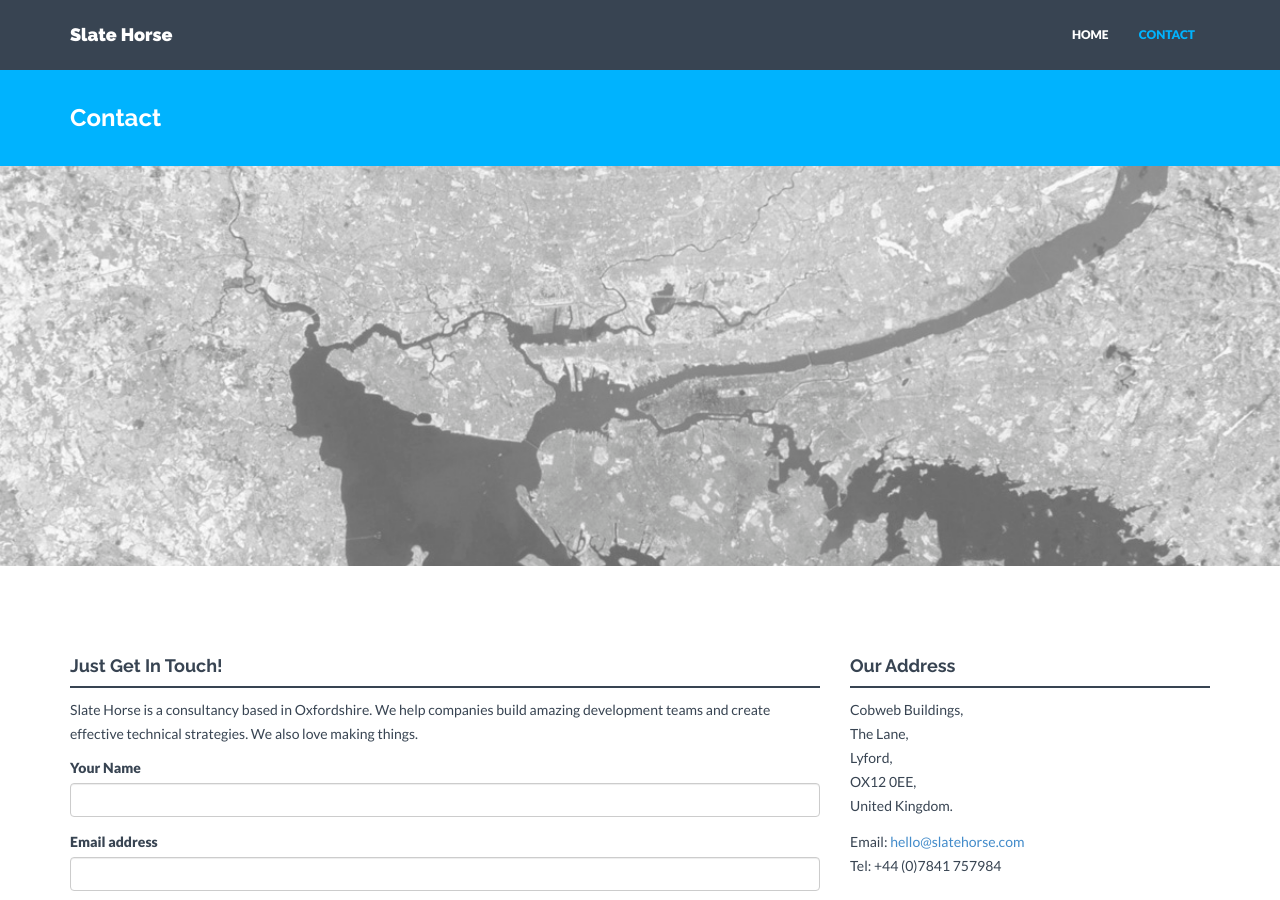
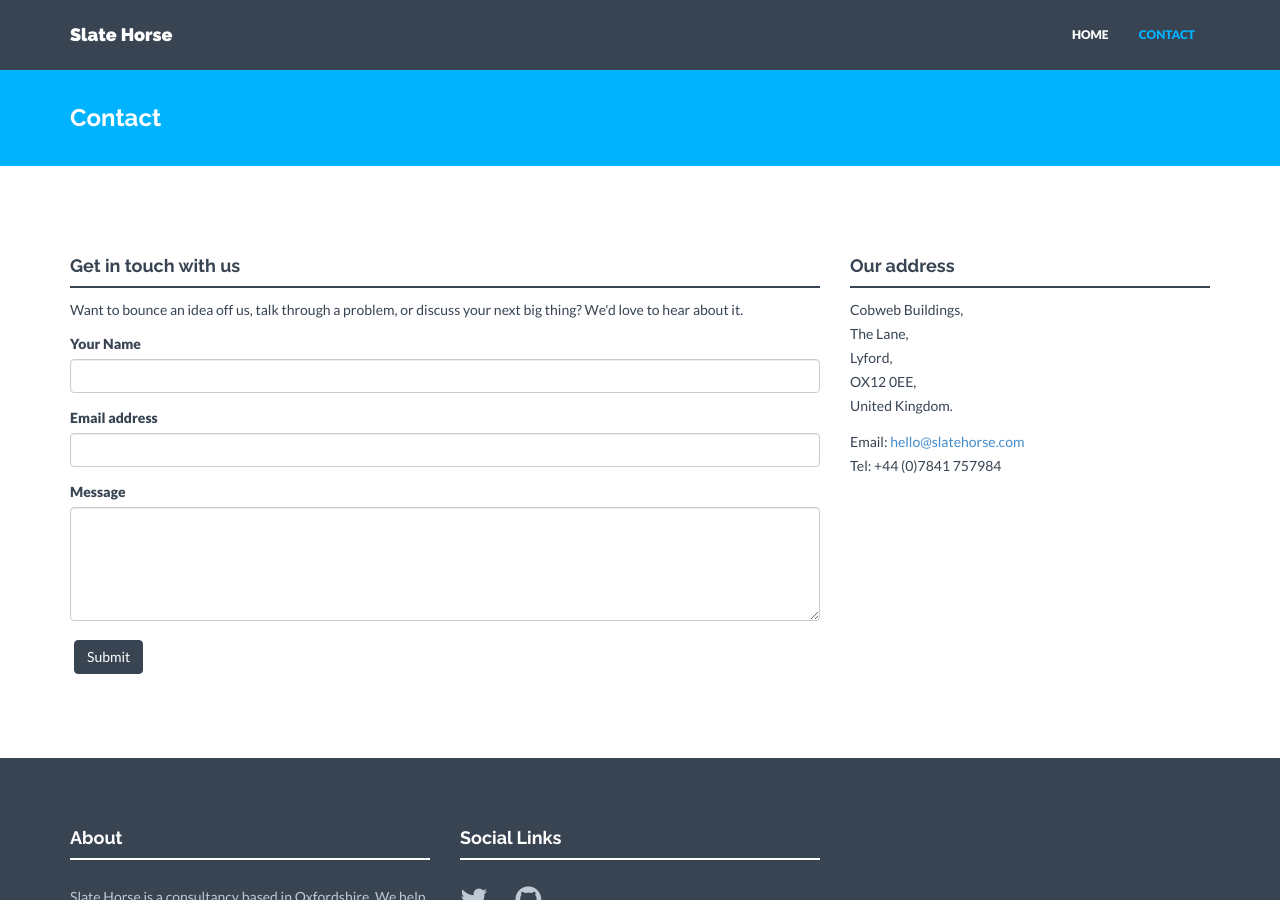
Before and after one commit to slatehorse/slatehorse.github.io, a Jekyll site: the page built from contact.html, in a window 1280 px wide and 900 px high. Built offline with Jekyll 4.4.1, drawn with Linux system fonts in a browser that asks for light colours; nearby versions of some CDN libraries.

Commit message:
Make contact page less lame

```diff
--- a/contact.html
+++ b/contact.html
@@ -4,14 +4,13 @@
 permalink: /contact/
 ---
 
-<div id="contactwrap"></div>
-
 <div class="container mtb">
     <div class="row">
         <div class="col-lg-8">
-            <h4>Just Get In Touch!</h4>
+            <h4>Get in touch with us</h4>
             <div class="hline"></div>
-                <p>{{ site.about }}</p>
+            <p>Want to bounce an idea off us, talk through a problem, or discuss your next big thing? We'd love to hear about it.</p>
+                <p></p>
                 <form role="form" action="https://getsimpleform.com/messages?form_api_token=3db9712cb80514c658fa849d470fd9c3" method="post">
                   <input type='hidden' name='redirect_to' value='https://slatehorse.com/contact-thank-you.html' />
                   <div class="form-group">
@@ -31,7 +30,7 @@
         </div><! --/col-lg-8 -->
 
         <div class="col-lg-4">
-            <h4>Our Address</h4>
+            <h4>Our address</h4>
             <div class="hline"></div>
                 <p>
                     {% for line in site.address.first.lines %}
```
